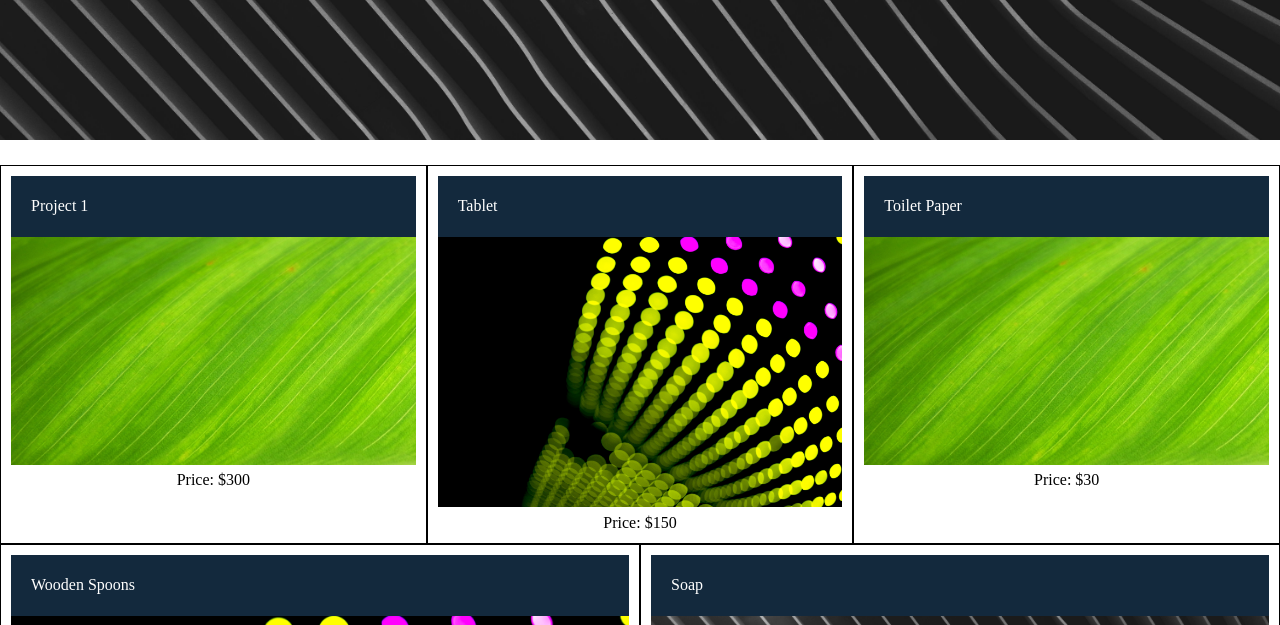
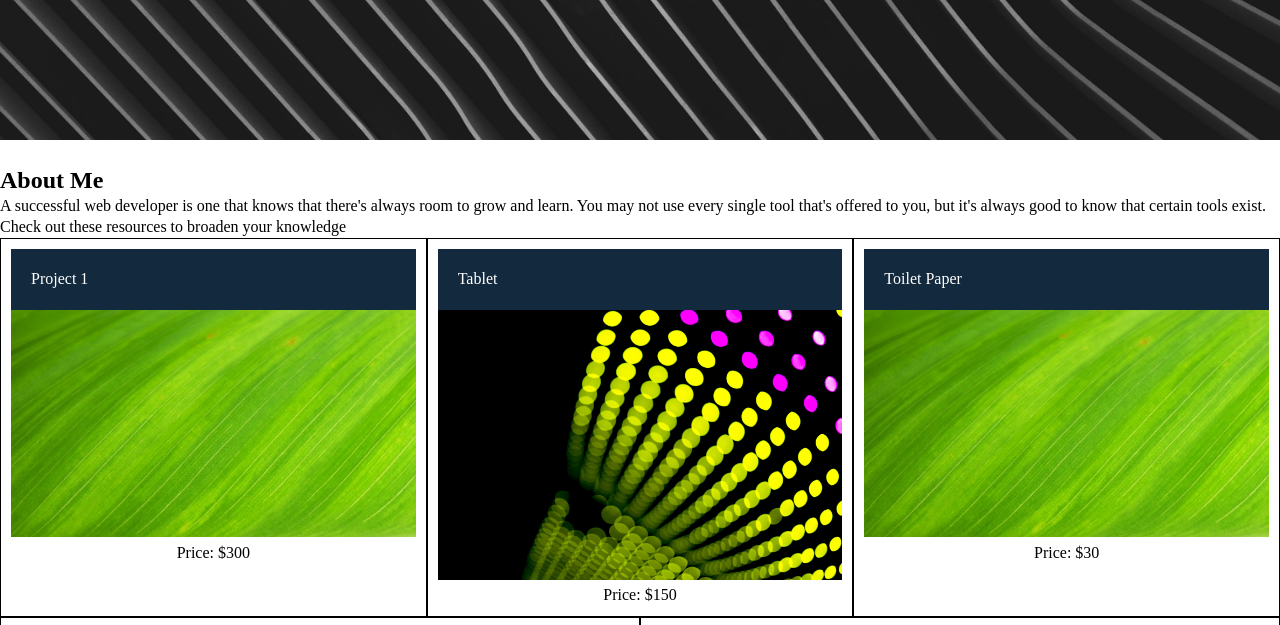
Before and after one commit to seanmgrant/Sean-Grant-Professional_Portfolio-, a plain HTML site: page index.html in a window 1280 px wide. Shown: the part 142-767 px from the top of the page. Drawn offline with Linux system fonts and the light colour scheme.

Commit message:
fix the size

```diff
--- a/index.html
+++ b/index.html
@@ -25,6 +25,15 @@
     </figure>
 
     <main>
+     <section>
+        <article>
+            <h2>About Me</h2>
+            <p> A successful web developer is one that knows that there's always room to grow and learn. You may not use
+                every single tool that's offered to you, but it's always good to know that certain tools exist. Check out
+                these resources to broaden your knowledge</p>
+        </article>
+    </section>
+<section><article></article></section>
         <section class="card">
           <header>Project 1</header>
           <img src="./assets/images/green.jpg" alt="camera" />
```
